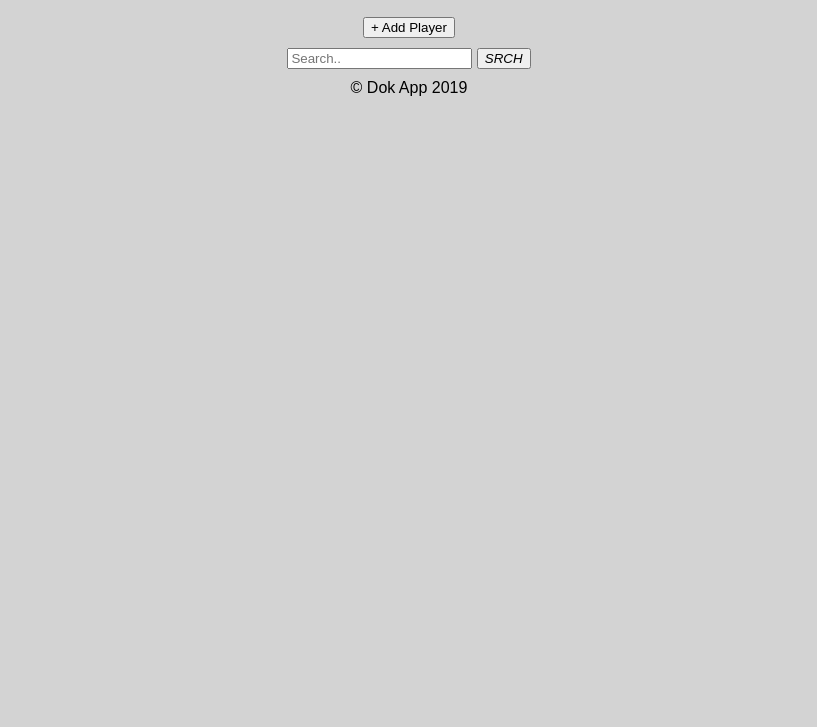
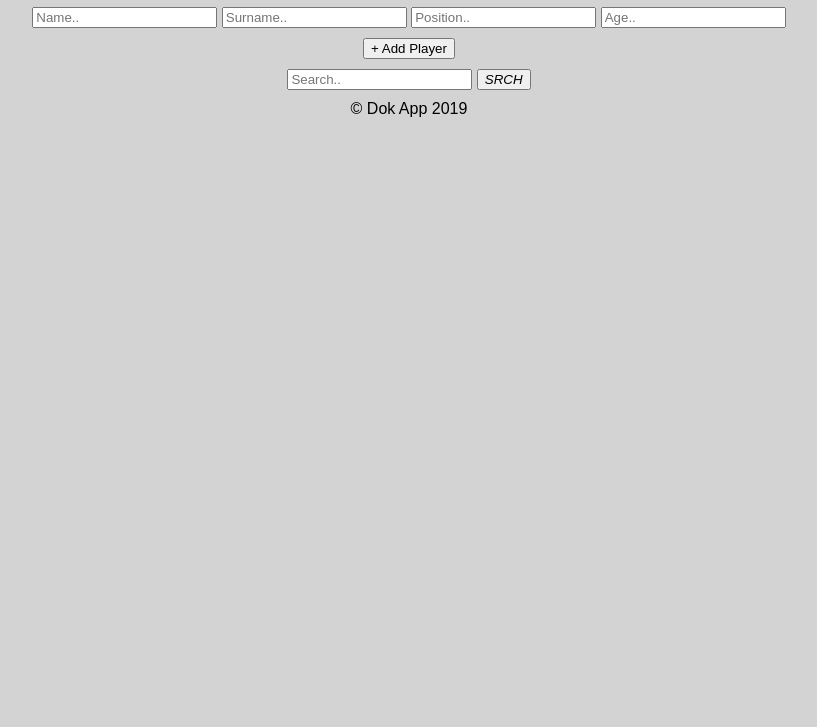
Before and after one commit to ThulaniDok/buck_boost, a website: page index.html in a window 1280 px wide. Shown: the part 73-800 px from the top of the page, without its empty margins (231-1048 px from the left). Drawn offline with Linux system fonts and the light colour scheme.

Commit message:
added add player form

```diff
--- a/index.html
+++ b/index.html
@@ -29,6 +29,10 @@ footer {
 
 <body>
     <h1>Buck Boost FC</h1>
+    <input type="text" placeholder="Name.." id="name" name="search">
+    <input type="text" placeholder="Surname.." id="surname" name="search">
+    <input type="text" placeholder="Position.." id="position" name="search">
+    <input type="text" placeholder="Age.." id="age" name="search">
     <section><button type="button">+ Add Player</button></section>
     <input type="text" placeholder="Search.." id="search" name="search">
     <button type="submit" id="btn"><i class="fa fa-search">SRCH</i></button>
```
